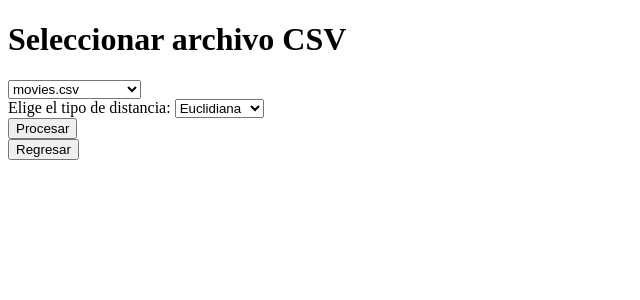
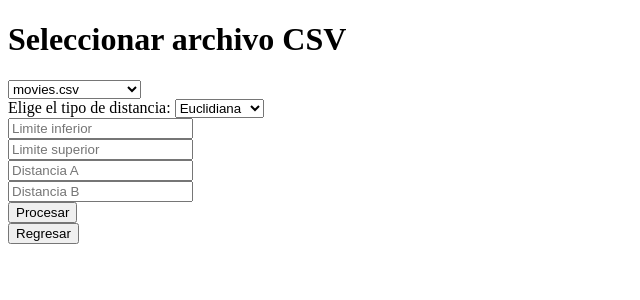
Before and after one commit to xTheGGx/webApp, a Flask app: page /metricas in a window 1280 px wide. Shown: the top 300 px of the page, without its empty margins (0-640 px from the left). Run offline with Flask 3, Linux system fonts and the light colour scheme.

Commit message:
tqm gpt (#3)

```diff
--- a/MagicMine/src/templates/metricas.html
+++ b/MagicMine/src/templates/metricas.html
@@ -5,7 +5,7 @@
 </head>
 <body>
     <h1>Seleccionar archivo CSV</h1>
-    <form id="metricas-form" action="/metricas/process" method="POST">
+    <form action="/metricas/process" method="POST" id="metricas-form">
         <select name="file">
             {% for csv_file in csv_files %}
             <option value="{{ csv_file }}">{{ csv_file }}</option>
@@ -20,6 +20,14 @@
             <option value="Minkowski">Minkowski</option>
         </select>
         <br>
+        <input type="text" name="limInf" placeholder="Limite inferior" min="0" max="100" required>
+        <br>
+        <input type="text" name="limSup" placeholder="Limite superior" min="0" max="100" required>
+        <br>
+        <input type="text" name="distA" placeholder="Distancia A" min="0" max="100" required>
+        <br>
+        <input type="text" name="distB" placeholder="Distancia B" min="0" max="100" required>
+        <br>
         <input type="submit" value="Procesar">
     </form>
     <form action="/menu" method="GET">
@@ -28,7 +36,15 @@
 
     <script>
         document.getElementById("metricas-form").addEventListener("submit", function(e) {
+            var optionSelect = document.getElementById("option-select");
+            var selectedOption = optionSelect.options[optionSelect.selectedIndex].value;
+            var metricasForm = document.getElementById("metricas-form");
 
+            if (selectedOption === "Euclidiana") {
+                metricasForm.action = "/metricas/process";
+            }
+
+            // No es necesario agregar else if para las demás opciones, ya que el formulario se enviará a la ruta "/metricas/process" por defecto.
         });
     </script>
 </body>
```
